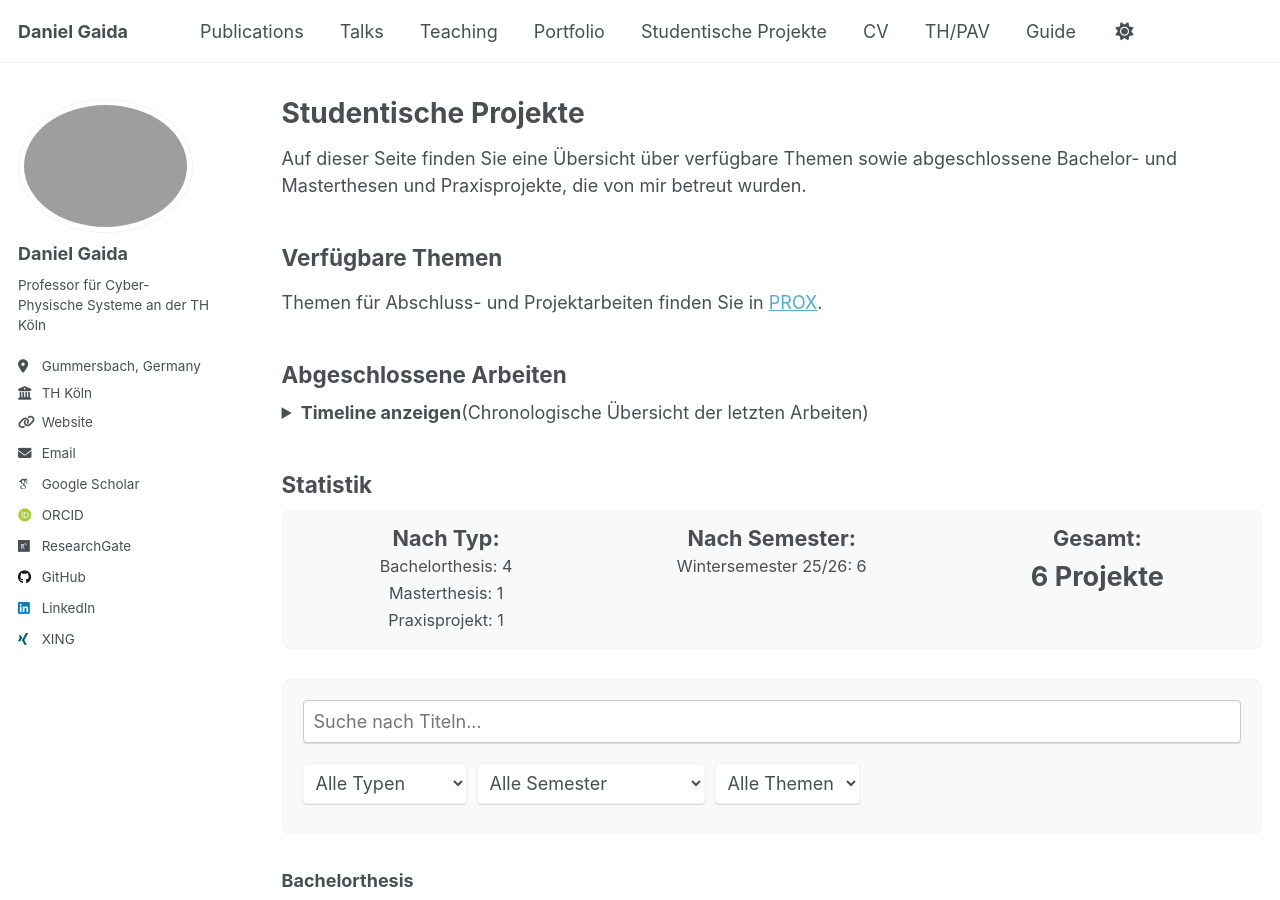
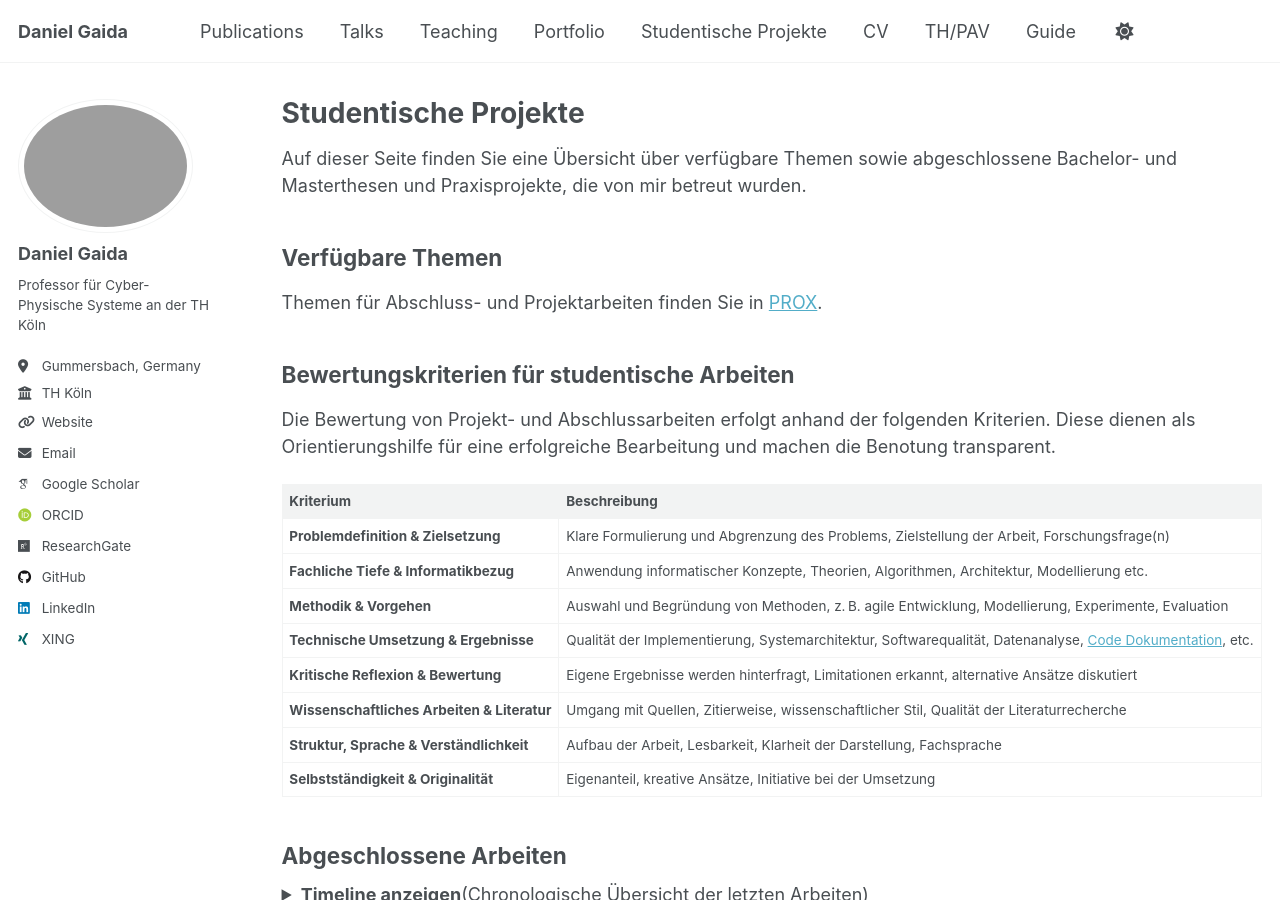
Before and after one commit to dgaida/dgaida.github.io, a Jekyll site: the page built from _pages/student_projects.md, in a window 1280 px wide and 900 px high. Built offline with Jekyll 4.4.1, drawn with Linux system fonts in a browser that asks for light colours; some web fonts are replaced; a script that is not in the unit is left out.

Commit message:
add Bewertung

```diff
--- a/_pages/student_projects.md
+++ b/_pages/student_projects.md
@@ -14,6 +14,21 @@ Auf dieser Seite finden Sie eine Übersicht über verfügbare Themen sowie abges
 ## Verfügbare Themen
 
 Themen für Abschluss- und Projektarbeiten finden Sie in [PROX](https://prox.innovation-hub.de/projects?q=dgaida&state=PROPOSED&state=OFFERED).
+
+## Bewertungskriterien für studentische Arbeiten
+
+Die Bewertung von Projekt- und Abschlussarbeiten erfolgt anhand der folgenden Kriterien. Diese dienen als Orientierungshilfe für eine erfolgreiche Bearbeitung und machen die Benotung transparent.
+
+| Kriterium | Beschreibung |
+| :--- | :--- |
+| **Problemdefinition & Zielsetzung** | Klare Formulierung und Abgrenzung des Problems, Zielstellung der Arbeit, Forschungsfrage(n) |
+| **Fachliche Tiefe & Informatikbezug** | Anwendung informatischer Konzepte, Theorien, Algorithmen, Architektur, Modellierung etc. |
+| **Methodik & Vorgehen** | Auswahl und Begründung von Methoden, z. B. agile Entwicklung, Modellierung, Experimente, Evaluation |
+| **Technische Umsetzung & Ergebnisse** | Qualität der Implementierung, Systemarchitektur, Softwarequalität, Datenanalyse, [Code Dokumentation](https://google.github.io/styleguide/), etc. |
+| **Kritische Reflexion & Bewertung** | Eigene Ergebnisse werden hinterfragt, Limitationen erkannt, alternative Ansätze diskutiert |
+| **Wissenschaftliches Arbeiten & Literatur** | Umgang mit Quellen, Zitierweise, wissenschaftlicher Stil, Qualität der Literaturrecherche |
+| **Struktur, Sprache & Verständlichkeit** | Aufbau der Arbeit, Lesbarkeit, Klarheit der Darstellung, Fachsprache |
+| **Selbstständigkeit & Originalität** | Eigenanteil, kreative Ansätze, Initiative bei der Umsetzung |
 
 ## Abgeschlossene Arbeiten
 
```
